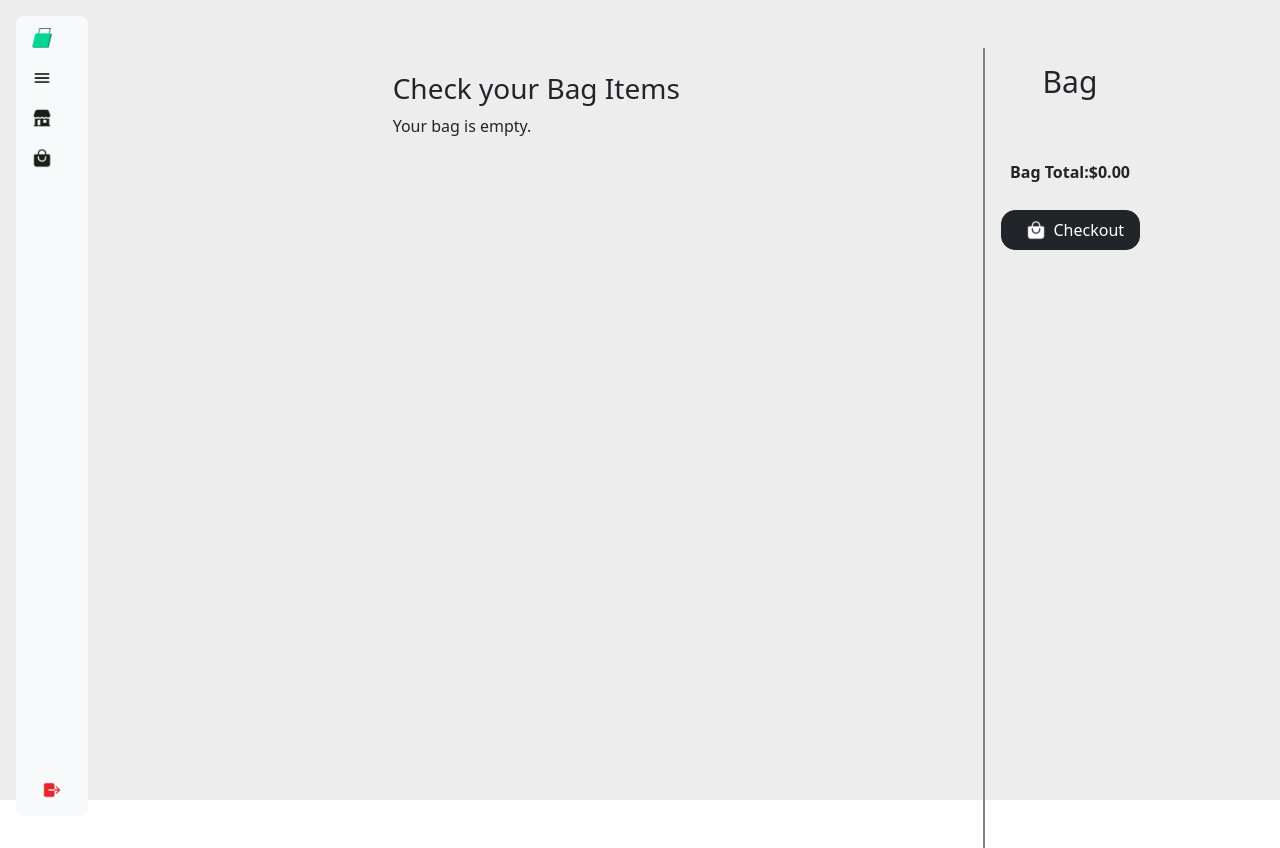
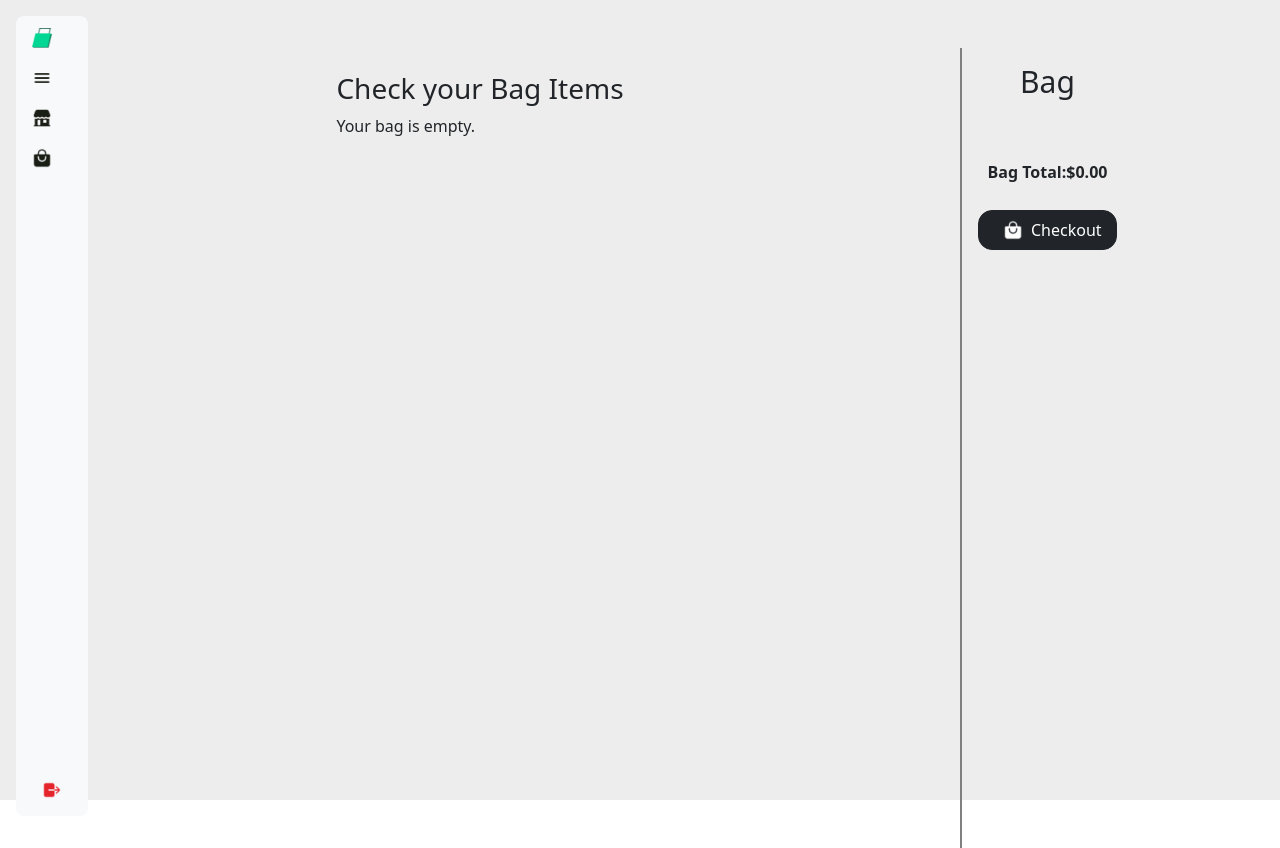
Before and after one commit to Nozzie-Dev/E-commerce_May_Cohort, a React (Create React App) app in the folder melsoft-website/: page /bag in a window 1280 px wide. Built offline with nearby package versions, Linux system fonts and the light colour scheme.

Commit message:
Update bag.js

```diff
--- a/melsoft-website/src/pages/bag.js
+++ b/melsoft-website/src/pages/bag.js
@@ -6,7 +6,6 @@ import Sidebar from '../components/bagSideBar';
 const Bag = () => {
   return (
     <div className="d-flex" style={{
-      paddingLeft: '90px',
       backgroundColor: '#EDEDED',
       minHeight: '100vh'
     }}>
```
